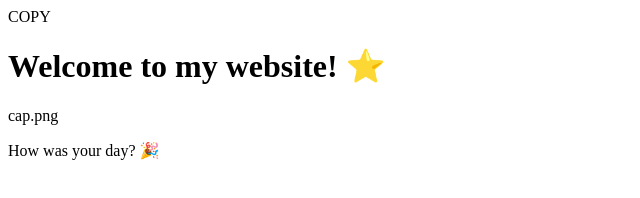
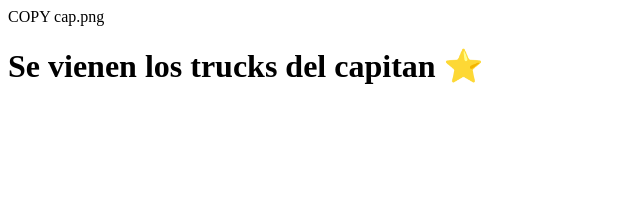
Before and after one commit to arthurMEM/capitan, a plain HTML site: page index.html in a window 1280 px wide. Shown: the whole page, without its empty margins (0-640 px from the left). Drawn offline with Linux system fonts and the light colour scheme.

Commit message:
Update index.html

```diff
--- a/index.html
+++ b/index.html
@@ -2,11 +2,10 @@ COPY
 <!DOCTYPE html>
 <html>
    <head>
-      <title>My Cool Website</title>
+      <title>Capitan Trucks </title>
    </head>
    <body>
-      <h1>Welcome to my website! ⭐️</h1>
       <img>cap.png</img>
-      <p>How was your day? 🎉</p>
+      <h1>Se vienen los trucks del capitan ⭐️</h1>
    </body>
 </html>
```
